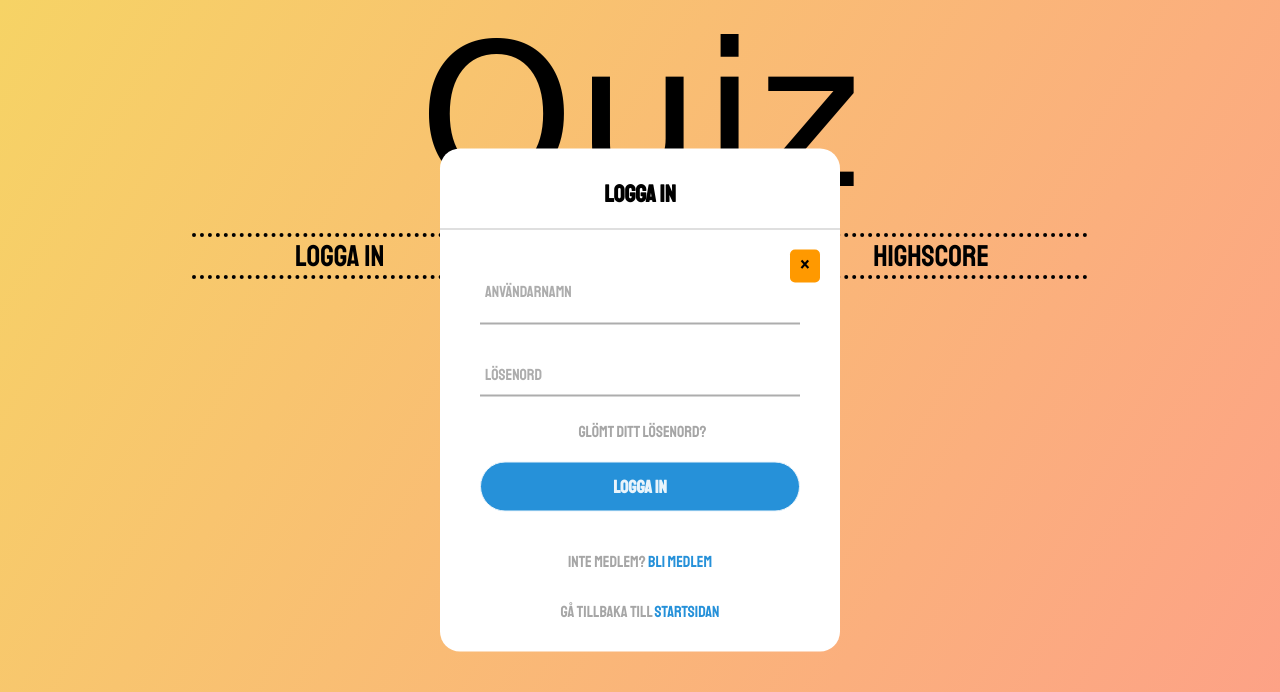
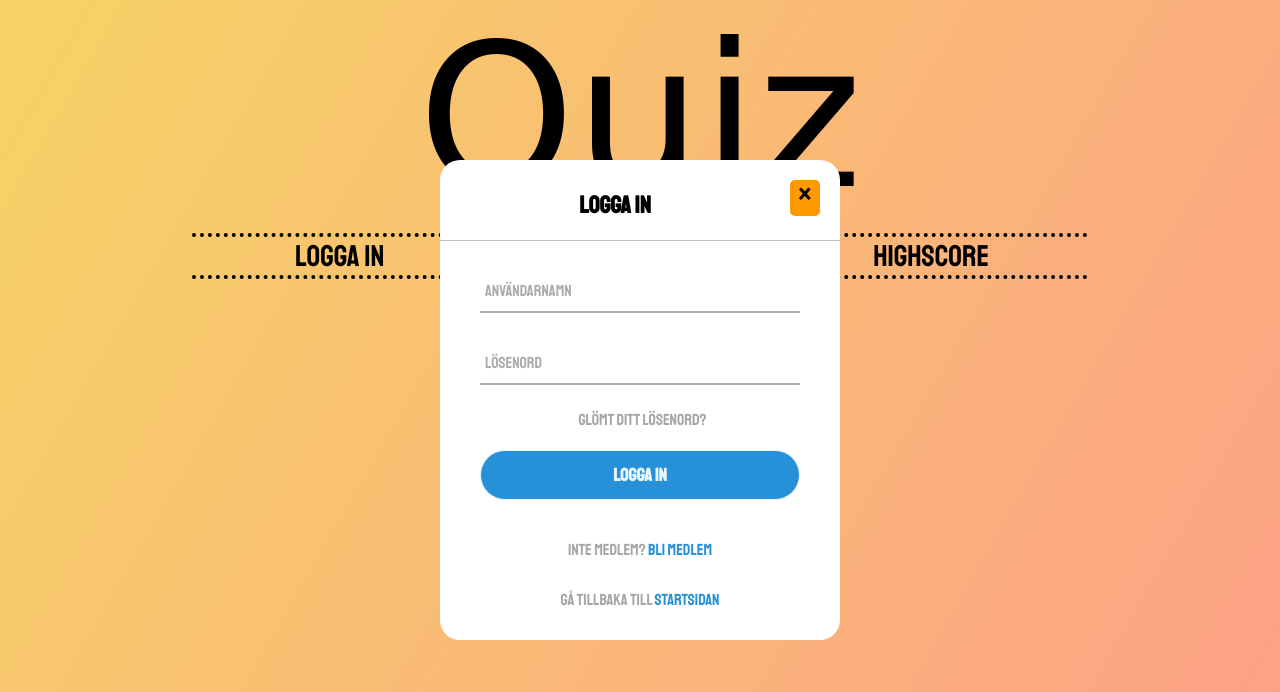
Before and after one commit to PhilipRautiainen1/Projekt-i-Webbramverk, a Flask app: page /sign_in in a window 1280 px wide. Shown: the top 692 px of the page. Run offline with Flask 2, Linux system fonts and the light colour scheme; some web fonts are replaced.

Commit message:
little changes in login.css, trying to fix close button.

```diff
--- a/view/static/css/login.css
+++ b/view/static/css/login.css
@@ -29,7 +29,7 @@
 .button-x{
     float: right;
     width: 30px;
-    height: 100%;
+    height: 50%;
     /*border-radius: 15%;*/
     line-height: 30px;
     margin-top: 20px;
@@ -38,7 +38,7 @@
 
 
 .close{
-    height: 100%;
+    height: 50%;
     width: 30px;
     text-align: center;
     background-color: rgb(255, 153, 0);
@@ -49,7 +49,7 @@
 }
 
 .close span{
-  font-size: 25px;
+  font-size: 35px;
 }
 
 
--- a/view/templates/login.html
+++ b/view/templates/login.html
@@ -1,17 +1,12 @@
 {% extends 'base.html' %}
 {% block content %}
     <div class="center">
+        <div class="button-x">
+                <div class="close">
+                    <a href="{{ url_for("index") }}"><span>&times;</span></a>
+                </div>
+        </div>
         <h1>Logga in</h1>
-{#         <div class="container">#}
-{#        <nav>#}
-            <div class="button-x">
-                <div class="close">
-                    <span>&times;</span>
-                        <a href="{{ url_for("index") }}"></a>
-                </div>
-{#            </div>#}
-{#        </nav>#}
-        </div>
 
         <form action="/sign_in" method="POST">
             <div class="txt_field">
```
